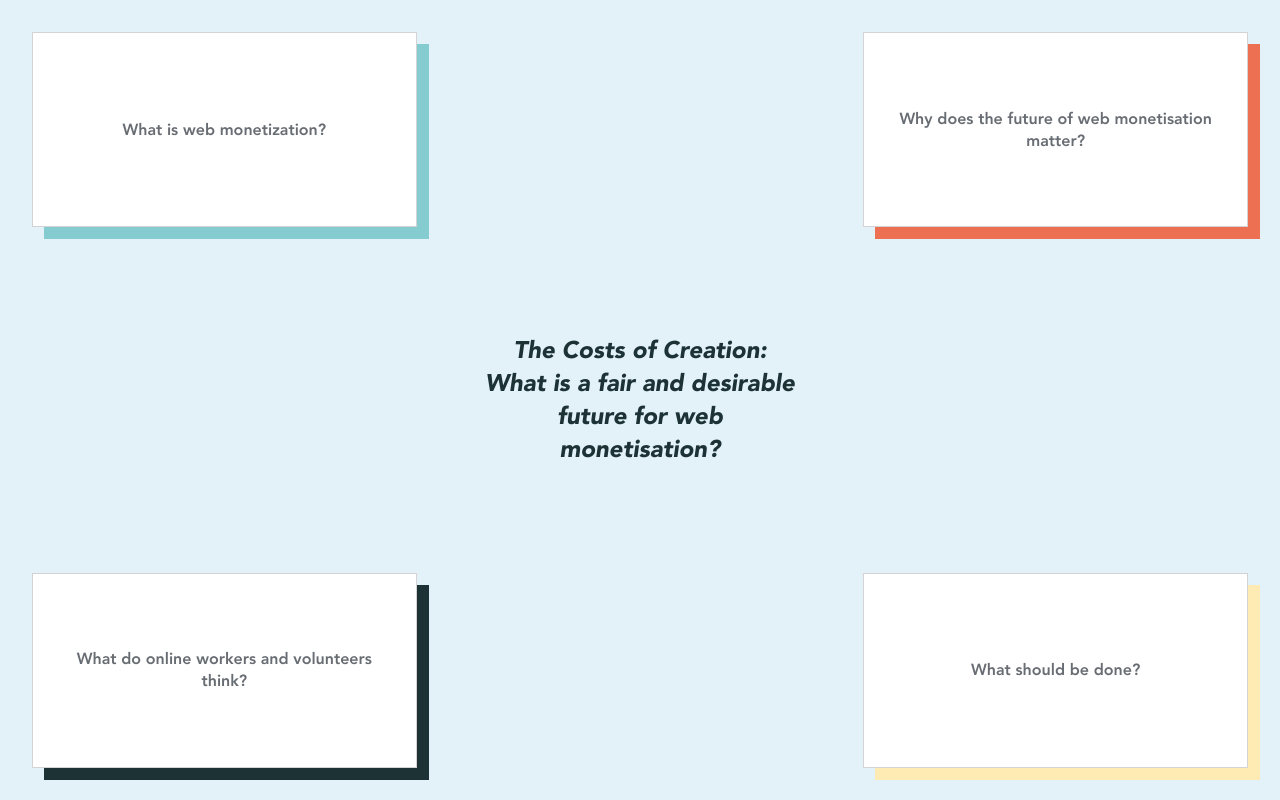
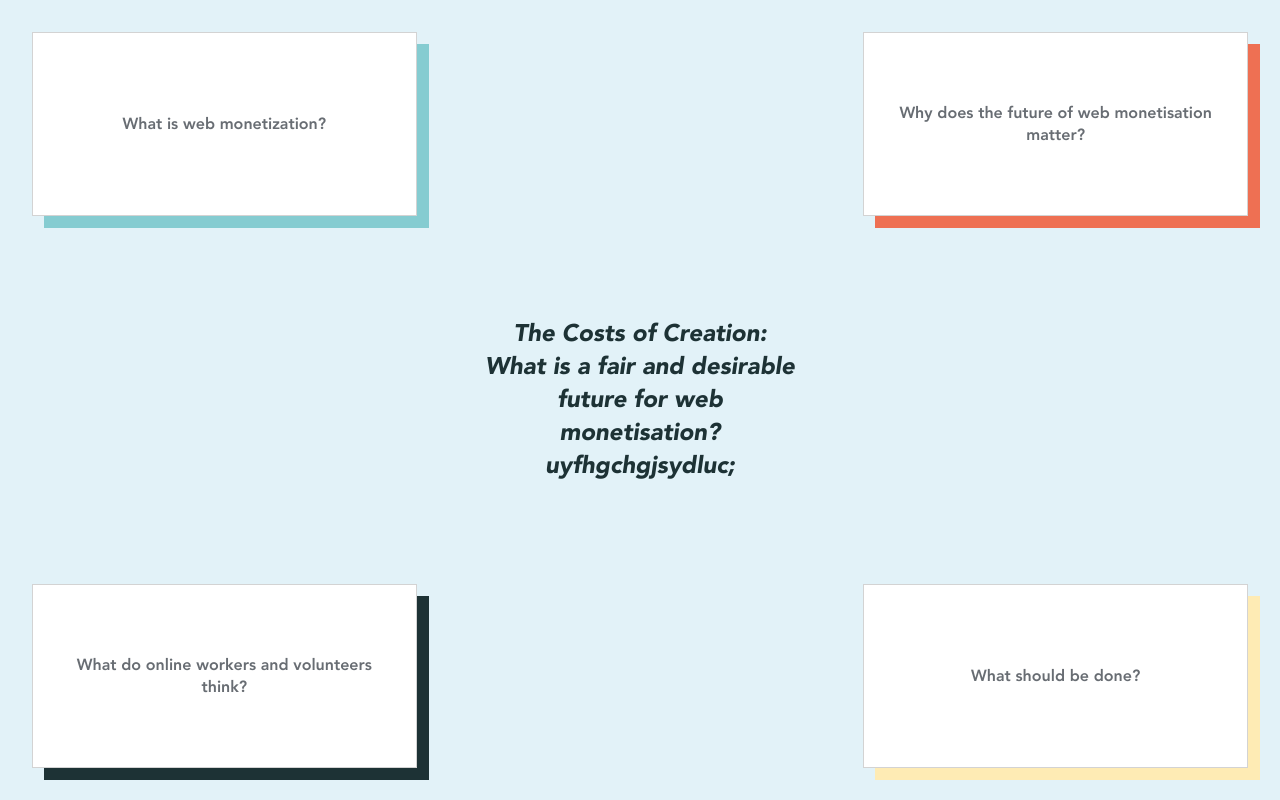
Before and after one commit to Demos-thinktank/grantfortheweb, a React (Create React App) app: page / in a window 1280 px wide. Built offline with nearby package versions, Linux system fonts and the light colour scheme.

Commit message:
Update LandingPage.js

```diff
--- a/src/pages/LandingPage.js
+++ b/src/pages/LandingPage.js
@@ -5,7 +5,7 @@ import '../css/colors.css'
 const LandingPage = () => (
     <Container>
         <div className="bubble center">
-            The Costs of Creation: What is a fair and desirable future for web monetisation?
+            The Costs of Creation: What is a fair and desirable future for web monetisation? uyfhgchgjsydluc;
         </div>
 
         <Link to="one" className="bubble one border">
```
